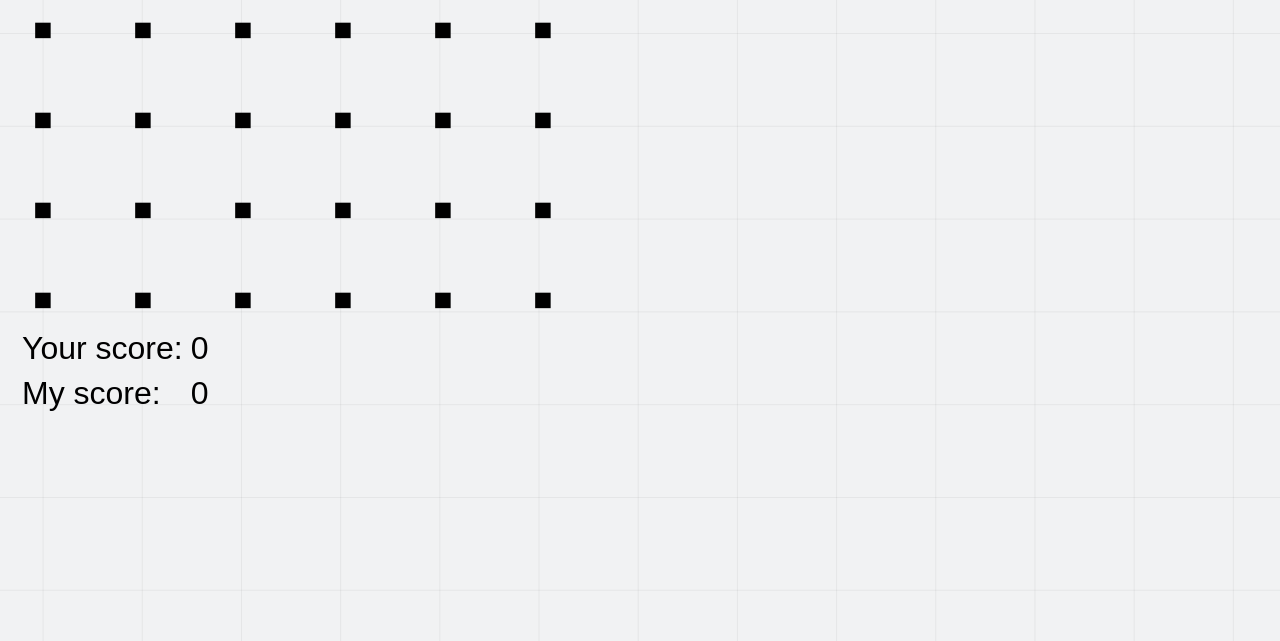
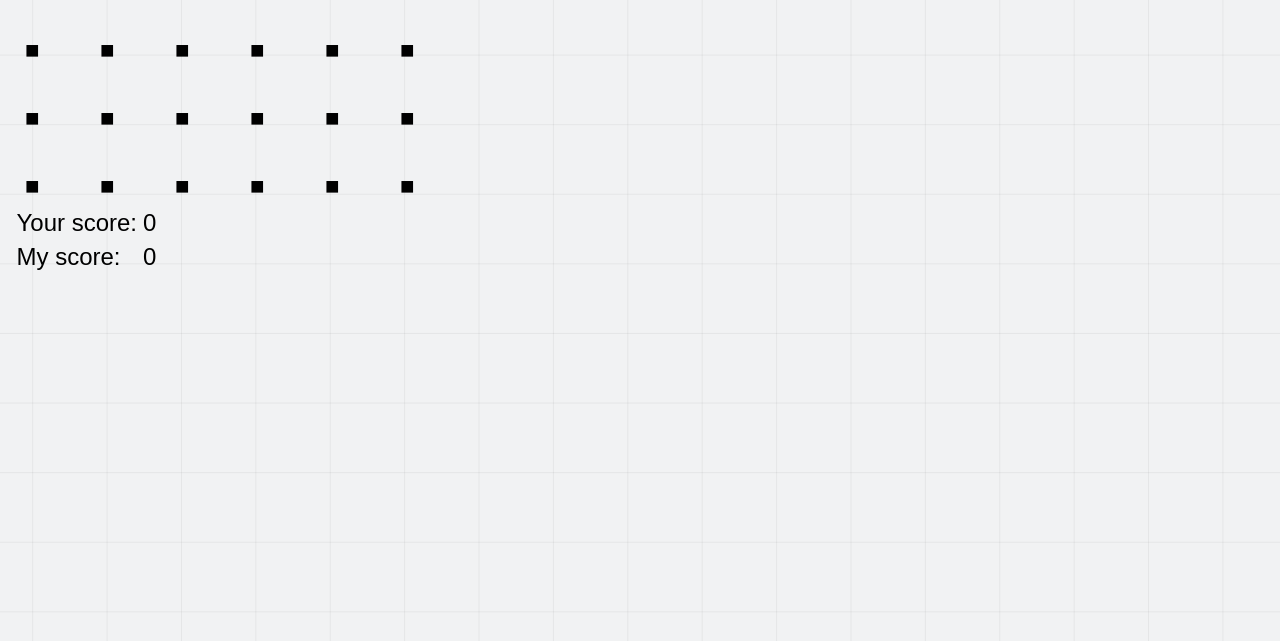
Before and after one commit to zshall/dots-and-boxes, a plain HTML site: page index.html in a window 1280 px wide. Shown: the part 159-800 px from the top of the page. Drawn offline with nearby package versions, Linux system fonts and the light colour scheme.

Commit message:
Fixed zoom to display better on smaller screens.

```diff
--- a/css/site.css
+++ b/css/site.css
@@ -20,7 +20,7 @@ body {
     background-size: 3.1em 2.90em;
 	background-position: 1.3em 0.2em;
 	cursor:url('../img/pencil.gif'), pointer;
-	zoom: 200%;
+	zoom: 150%;
 }
 
 h1 {
```
